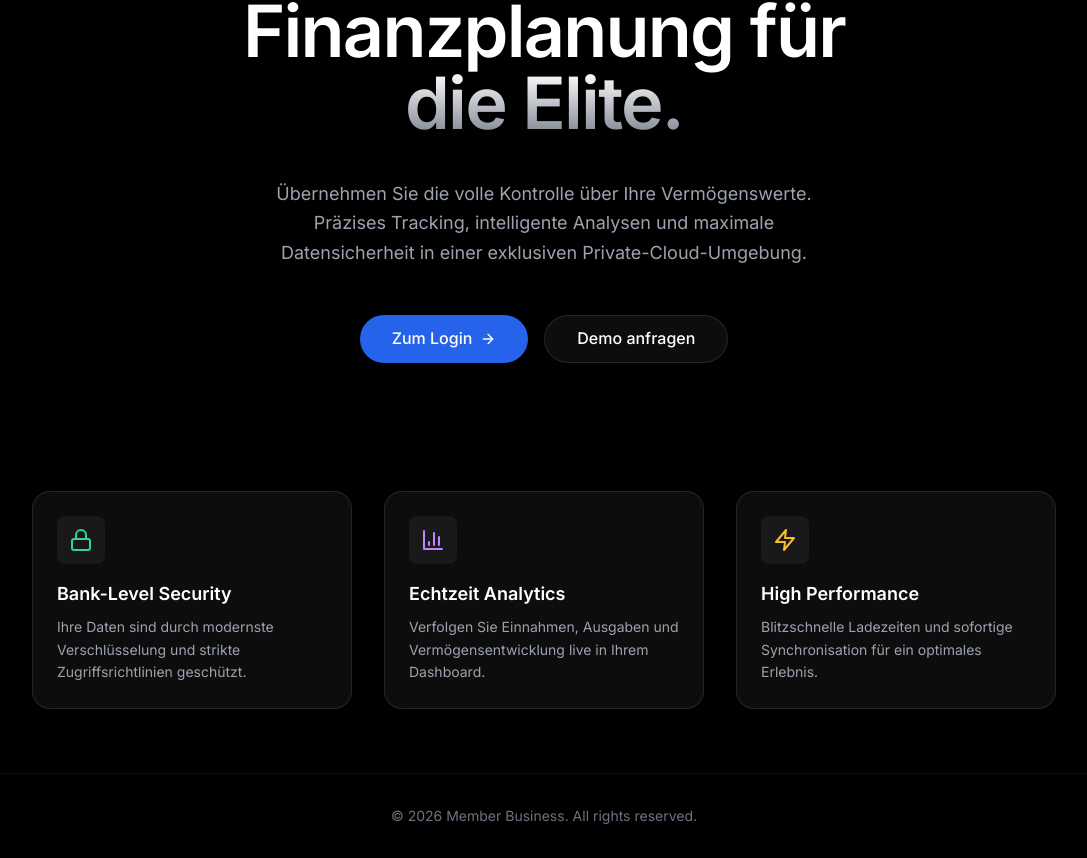
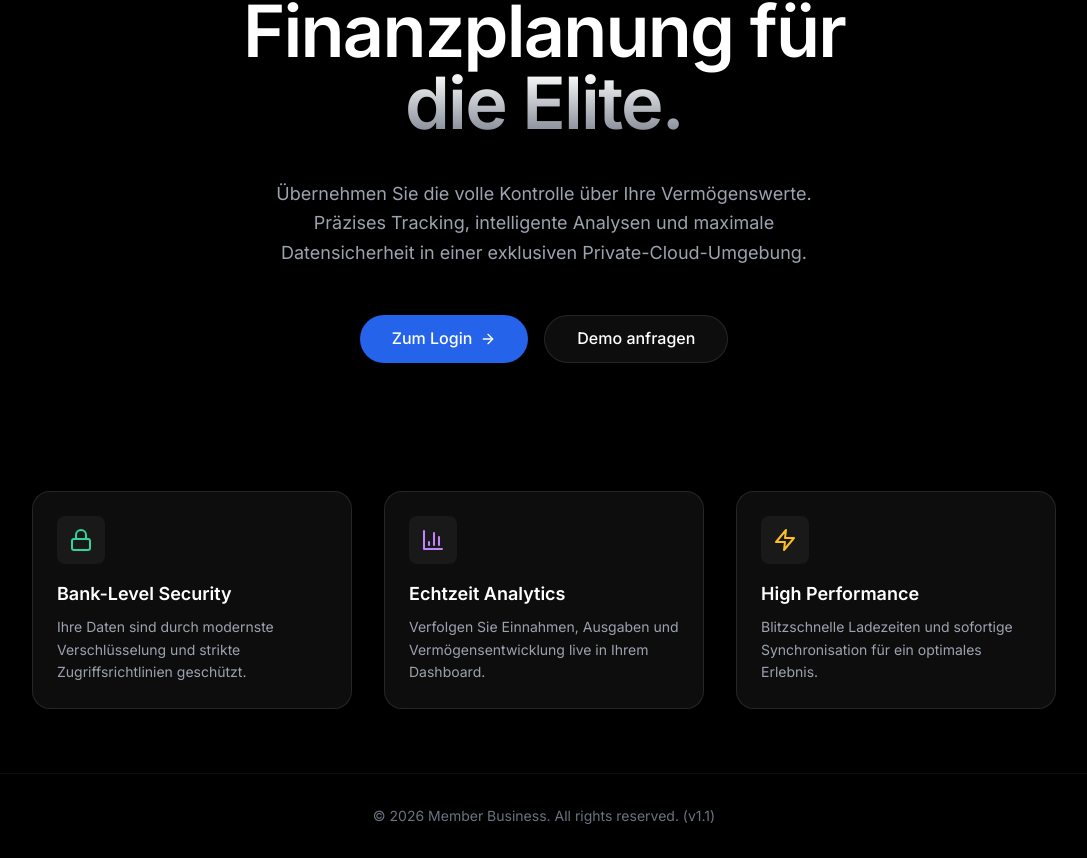
Before and after one commit to membermalik/budgetplaner-app, a Next.js app: page / in a window 1280 px wide. Shown: the part 208-1066 px from the top of the page, without its empty margins (96-1183 px from the left). Built offline with nearby package versions, Linux system fonts and the light colour scheme; no server answers.

Commit message:
chore: bump version to v1.1 for deployment verification

```diff
--- a/src/app/page.tsx
+++ b/src/app/page.tsx
@@ -72,7 +72,7 @@ export default function LandingPage() {
 
             {/* Footer */}
             <footer className="py-8 border-t border-white/5 text-center text-gray-500 text-sm">
-                <p>&copy; {new Date().getFullYear()} Member Business. All rights reserved.</p>
+                <p>&copy; {new Date().getFullYear()} Member Business. All rights reserved. (v1.1)</p>
             </footer>
         </div>
     );
```
